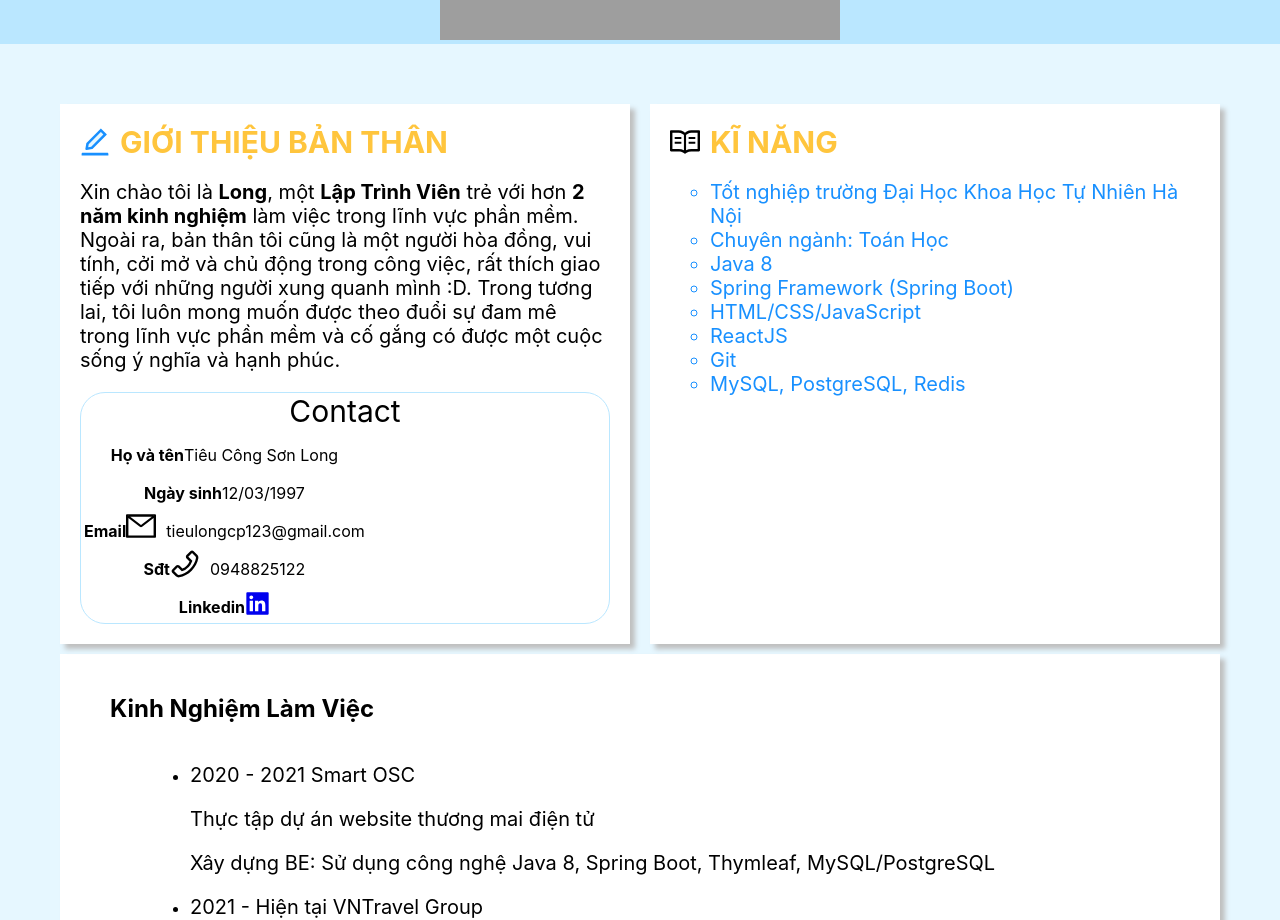
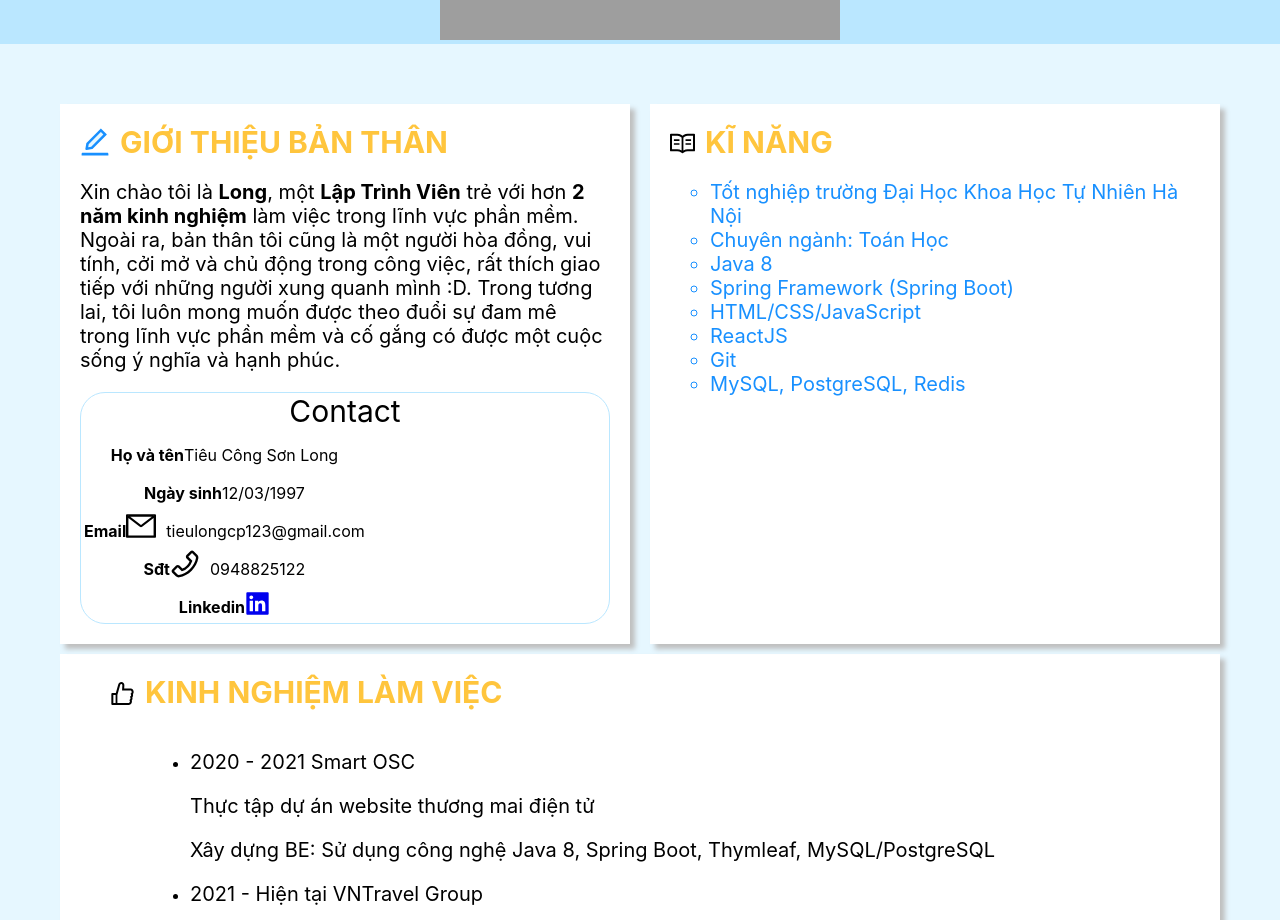
Before and after one commit to longbee123/my-cv, a React (Create React App) app: page / in a window 1280 px wide. Shown: the part 260-1180 px from the top of the page. Built offline with nearby package versions, Linux system fonts and the light colour scheme; grey boxes are pictures that could not be loaded.

Commit message:
refactor code

```diff
--- a/src/App.js
+++ b/src/App.js
@@ -1,7 +1,7 @@
 
 import './App.css';
 import { Layout, Avatar, Descriptions, Timeline } from 'antd';
-import { UserOutlined, EditTwoTone, ReadOutlined, LinkedinFilled, MailOutlined, PhoneOutlined } from '@ant-design/icons';
+import { UserOutlined, EditTwoTone, ReadOutlined, LinkedinFilled, MailOutlined, PhoneOutlined, LikeOutlined } from '@ant-design/icons';
 
 const { Header, Footer, Sider, Content } = Layout;
 
@@ -42,8 +42,8 @@ function App() {
             </div>
             <div className='box'>
               <div style={{ textAlign: 'left' }}>
-                <ReadOutlined />
-                <span style={{ marginLeft: '10px', color: '#ffc53d', textTransform: 'uppercase', fontWeight: 'bold' }}>Kĩ Năng</span>
+                <ReadOutlined style={{fontSize: '25px'}}/>
+                <span style={{ marginLeft: '10px', color: '#ffc53d', textTransform: 'uppercase', fontWeight: 'bold', fontSize: '30px' }}>Kĩ Năng</span>
               </div>
               <div style={{ textAlign: 'left', marginTop: '20px' }}>
                 <p className='text'>
@@ -63,7 +63,8 @@ function App() {
           </div>
           <div className='box' style={{ backgroundColor: 'white', margin: '0px 10px', padding: '20px 50px' }}>
             <div style={{ textAlign: 'left' }}>
-              <h1>Kinh Nghiệm Làm Việc</h1>
+            <LikeOutlined style={{fontSize: '25px'}}/>
+            <span style={{ marginLeft: '10px', color: '#ffc53d', textTransform: 'uppercase', fontWeight: 'bold', fontSize: '30px' }}>Kinh Nghiệm Làm Việc</span>
             </div>
             <div style={{ textAlign: 'left', margin: '40px' }}>
               <Timeline>
```
